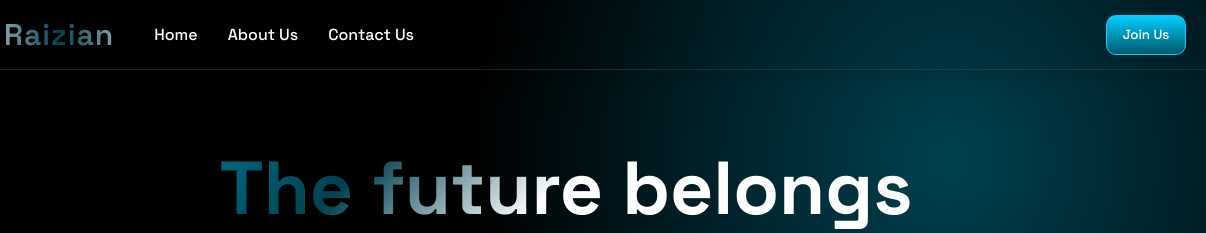
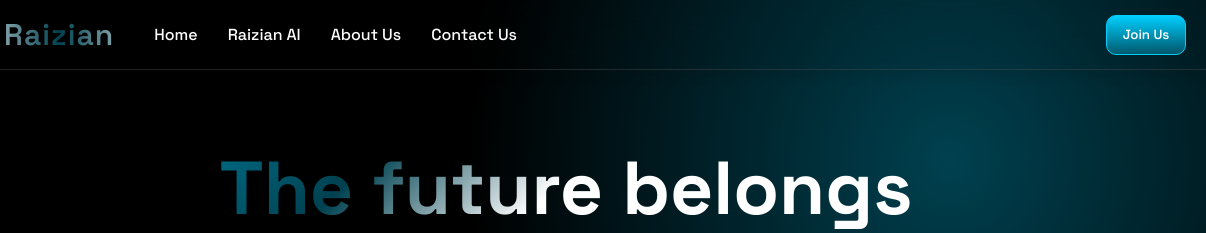
Before and after one commit to RaizianOfficial/raizian_soon, a plain HTML site: page index.html in a window 1280 px wide. Shown: the top 233 px of the page, 74-1280 px from the left. Drawn offline with Linux system fonts and the light colour scheme.

Commit message:
Update index.html

```diff
--- a/index.html
+++ b/index.html
@@ -79,6 +79,7 @@
       </section>
       <div class="nav-links">
         <a href="/index.html">Home</a>
+        <a href="https://ai.raizian.in/">Raizian AI</a>
         <a href="/about.html">About Us</a>
         <a href="/contact.html">Contact Us</a>
       </div>
@@ -261,6 +262,7 @@ Free Assets</div>
       </div>
       <div class="footer-links">
         <a href="/index.html">Home</a>
+        <a href="https://ai.raizian.in/">Raizian AI</a>
         <a href="/about.html">About</a>
         <a href="/contact.html">Contact</a>
       </div>
```
